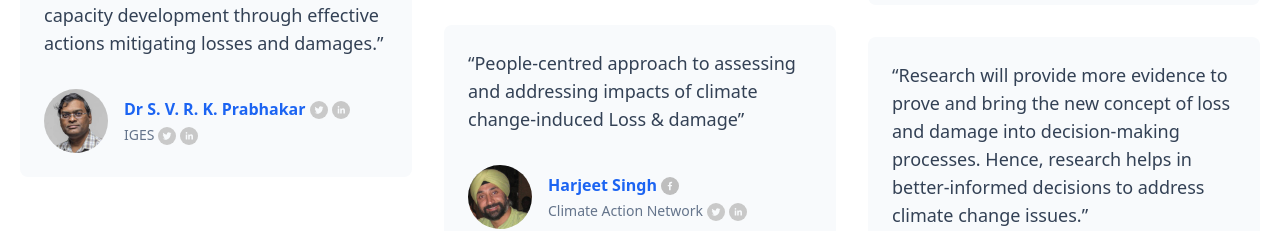
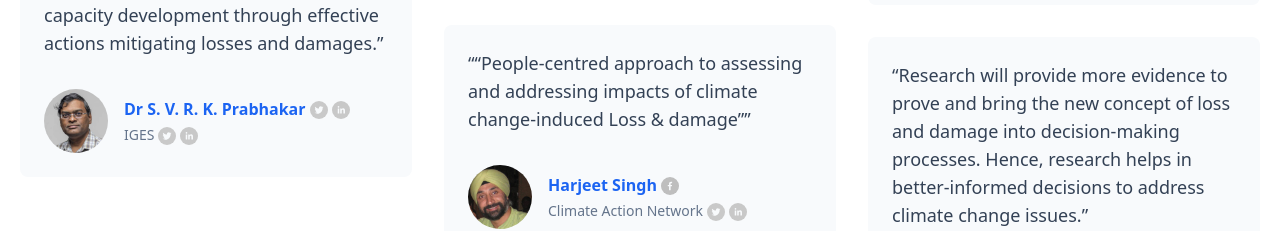
Before and after one commit to APN-ComDev/caf, a Next.js app: page / in a window 1280 px wide. Shown: the part 4556-4787 px from the top of the page. Built offline with nearby package versions, Linux system fonts and the light colour scheme; what tailwindcss-font-inter would draw is missing.

Commit message:
Update Harjeet's chapter title.

```diff
--- a/data/authors.js
+++ b/data/authors.js
@@ -157,7 +157,7 @@ export const authors = [
         linkedIn: '',
         faceBook: 'https://www.facebook.com/senaka.basnayake',
         quote: '',
-        chapter: 'People-centred approach to assessing and addressing impacts of climate change-induced Loss & damage',
+        chapter: '“People-centred approach to assessing and addressing impacts of climate change-induced Loss & damage”',
     },
     {
         key: 10,
```
